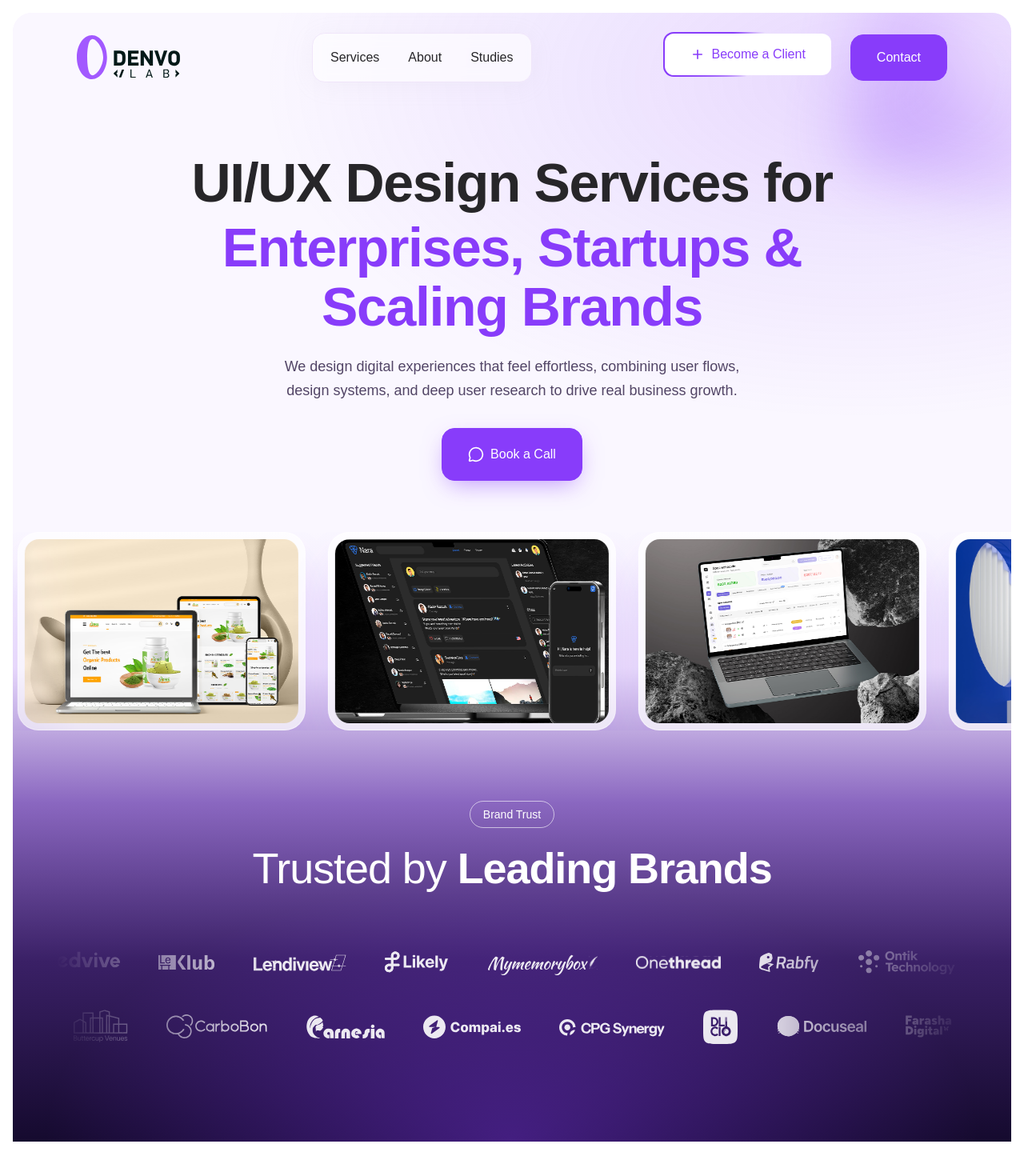
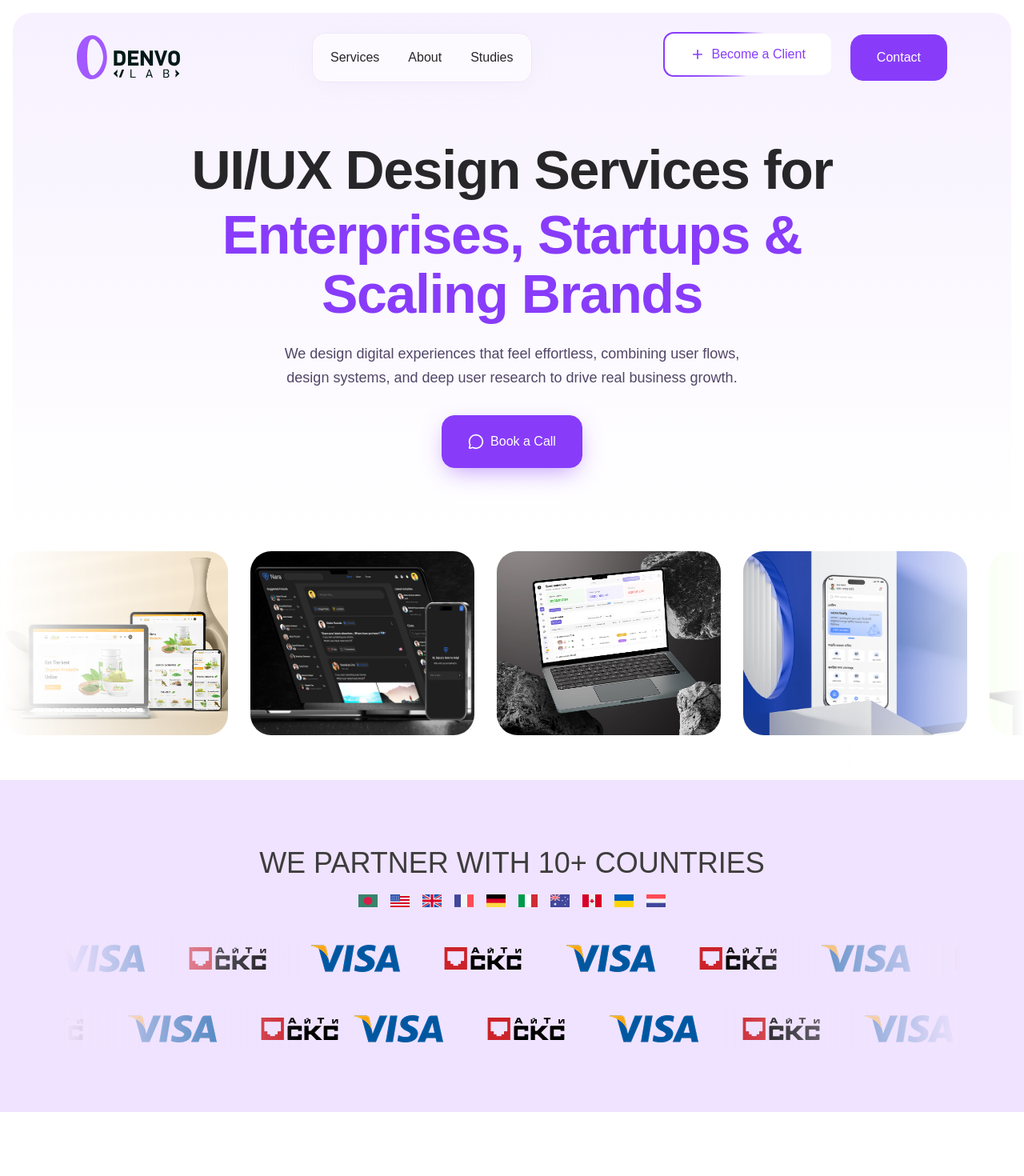
Before and after one commit to rakibthedev/denvo-final, a Next.js app: page /service-detail in a window 1280 px wide. Shown: the top 1470 px of the page at 80% size. Built offline with nearby package versions, Linux system fonts and the light colour scheme; a web font is replaced by a local one.

Commit message:
Fix Service Detail page

```diff
--- a/src/app/components/service-detail/BrandCTAForm.tsx
+++ b/src/app/components/service-detail/BrandCTAForm.tsx
@@ -33,10 +33,6 @@
         <div className="relative grid grid-cols-1 gap-12 px-6 py-12 md:grid-cols-2 md:gap-16 md:px-16 md:py-16">
           {/* Left */}
           <div>
-            <SectionBadge
-              label="Claim a $799 Consultation, on Us!"
-              className="border-[#a1a1aa] bg-transparent text-[#a1a1aa]"
-            />
             <h2 className="mt-6 text-[34px] font-extrabold leading-[110%] tracking-[-0.02em] text-white md:text-[48px]">
               Enhance Your Brand Potential <span className="text-purple-3">At No Cost!</span>
             </h2>
--- a/src/app/components/service-detail/DetailHero.tsx
+++ b/src/app/components/service-detail/DetailHero.tsx
@@ -1,52 +1,25 @@
 "use client";
 
-import Image from "next/image";
 import { MessageCircle } from "lucide-react";
 import { motion } from "motion/react";
 import Header from "../Header";
 import TextReveal from "../shared/TextReveal";
-import TrustStrip from "./TrustStrip";
-
-const shots = [
-  "/project1.png",
-  "/project3.png",
-  "/saas.png",
-  "/project5.png",
-  "/image10.png",
-  "/project2.png",
-  "/image14.png",
-  "/project4.png",
-  "/cs3-4.png",
-  "/project6.png",
-];
+import ImageSlider from "./ImageSlider";
 
 export default function DetailHero() {
   return (
-    <section className="relative overflow-hidden bg-white px-2 pt-2 md:px-4 md:pt-4">
-      <div className="relative mx-auto w-full overflow-hidden rounded-t-3xl bg-[#f6f0ff]">
-        {/* Brand gradient wash — light at the top, gradually darkening to deep purple at the bottom */}
+    // Added min-h-screen, flex, and flex-col to force full viewport height
+    <section className="relative flex flex-col overflow-hidden bg-white px-2 pt-2 md:px-4 md:pt-4">
       <div
-          className="pointer-events-none absolute inset-0"
-          style={{
-            background:
-              "radial-gradient(120% 60% at 85% 6%, rgba(136,60,250,0.16) 0%, rgba(136,60,250,0) 50%), linear-gradient(180deg,#faf7ff 0%,#faf7ff 46%,#ece1fb 58%,#8a67c0 70%,#3a2066 84%,#150a2e 100%)",
-          }}
-        />
-        {/* Holographic accent (top) */}
-        <div className="pointer-events-none absolute -right-16 -top-10 hidden size-64 rotate-12 rounded-3xl bg-[conic-gradient(from_120deg,#c496ff,#883cfa,#b377ff,#eee0ff,#c496ff)] opacity-30 blur-2xl md:block" />
-        {/* Soft brand glow rising from the bottom */}
-        <div
-          className="pointer-events-none absolute inset-x-0 bottom-0 h-[460px]"
-          style={{
-            background:
-              "radial-gradient(65% 100% at 50% 100%, rgba(136,60,250,0.4) 0%, rgba(136,60,250,0) 72%)",
-          }}
-        />
-
-        <div className="relative z-10 mx-auto max-w-[1440px]">
+        className="relative mx-auto flex w-full flex-1 flex-col overflow-hidden rounded-t-3xl"
+        style={{ background: "linear-gradient(#f7f1ff, #ffffff)" }}
+      >
+        <div className="relative z-10 mx-auto flex w-full max-w-[1440px] flex-1 flex-col">
           <Header />
 
-          <div className="mx-auto flex flex-col items-center gap-6 px-5 pb-14 pt-36 text-center md:px-20 md:pb-16 md:pt-44">
+          {/* Added flex-1 and justify-center to vertically center the inner content block */}
+          <div className="mx-auto flex flex-1 flex-col items-center justify-center px-4 pt-25 pb-12 text-center md:pt-40 md:pb-20">
+            <div className="flex flex-col items-center gap-6">
               <TextReveal
                 as="h1"
                 className="max-w-[900px] justify-center text-[40px] font-extrabold leading-[108%] tracking-[-0.02em] text-ink md:text-[68px] wide:text-[76px]"
@@ -80,34 +53,7 @@
                 Book a Call
               </motion.a>
             </div>
-
-          {/* Infinite image slider — inside hero, on the same background */}
-          <div className="relative z-10 overflow-hidden pb-6 md:pb-8">
-            <div
-              className="flex w-max animate-marquee-left gap-5 md:gap-7 [mask-image:linear-gradient(90deg,transparent,#000_6%,#000_94%,transparent)]"
-              style={{ animationDuration: "70s" }}
-            >
-              {[...shots, ...shots].map((s, i) => (
-                <div
-                  key={i}
-                  className="w-[280px] shrink-0 overflow-hidden rounded-[26px] border border-white/60 bg-white/70 p-2 shadow-[0px_24px_60px_-30px_rgba(136,60,250,0.4)] backdrop-blur-sm md:w-[360px]"
-                >
-                  <div className="overflow-hidden rounded-[18px]">
-                    <Image
-                      src={s}
-                      alt=""
-                      width={720}
-                      height={460}
-                      className="h-[190px] w-full object-cover md:h-[230px]"
-                    />
           </div>
-                </div>
-              ))}
-            </div>
-          </div>
-
-          {/* Trusted-by brand logos — inside the hero, on the same background */}
-          <TrustStrip />
         </div>
       </div>
     </section>
--- a/src/app/components/service-detail/FaqSection.tsx
+++ b/src/app/components/service-detail/FaqSection.tsx
@@ -39,7 +39,6 @@
     <section className="bg-white py-16 md:py-24">
       <div className="mx-auto w-full max-w-[900px] px-5 md:px-8">
         <div className="flex flex-col items-center text-center">
-          <SectionBadge label="FAQs" />
           <h2 className="mt-6 text-[32px] font-extrabold leading-[112%] tracking-[-0.02em] text-ink md:text-[52px]">
             Your Questions <span className="text-primary">Answered!</span>
           </h2>
--- a/src/app/components/service-detail/GrowthStrategy.tsx
+++ b/src/app/components/service-detail/GrowthStrategy.tsx
@@ -30,9 +30,8 @@
 
   return (
     <section className="bg-white py-16 md:py-24">
-      <div className="mx-auto w-full max-w-[1440px] px-5 md:px-20">
-        <SectionBadge label="Why Denvo Lab for UI/UX Design" />
-        <h2 className="mt-6 max-w-[760px] text-[32px] font-extrabold leading-[112%] tracking-[-0.02em] text-ink md:text-[52px]">
+      <div className="mx-auto w-full max-w-[1440px] px-5 md:px-20 flex flex-col items-center">
+        <h2 className="mt-6 mb-6 max-w-[760px] text-[32px] font-extrabold leading-[112%] tracking-[-0.02em] text-ink md:text-[52px]">
           Because <span className="text-primary">Good Design</span> Is a{" "}
           <span className="text-primary">Business Growth</span> Strategy
         </h2>
--- /dev/null
+++ b/src/app/components/service-detail/ImageSlider.tsx
@@ -0,0 +1,58 @@
+"use client";
+
+import Image from "next/image";
+
+const shots = [
+  "/project1.png",
+  "/project3.png",
+  "/saas.png",
+  "/project5.png",
+  "/image10.png",
+  "/project2.png",
+  "/image14.png",
+  "/project4.png",
+  "/cs3-4.png",
+  "/project6.png",
+];
+
+export default function ImageSlider() {
+  return (
+    <div>
+        <div className="py-6 relative">
+
+        {/* Left Fade Overlay */}
+        {/* Change 'from-white' to your background color if it's not white */}
+        <div className="pointer-events-none absolute left-0 top-0 z-20 h-full w-24 bg-gradient-to-r from-white to-transparent md:w-[270px]" />
+
+        {/* Infinite image slider */}
+        <div className="relative z-10 overflow-hidden pb-6 md:pb-8">
+            <div
+            className="flex w-max animate-marquee-left gap-5 md:gap-7"
+            style={{ animationDuration: "70s" }}
+            >
+            {[...shots, ...shots].map((s, i) => (
+                <div
+                key={i}
+                className="w-[280px] shrink-0 overflow-hidden rounded-[26px]"
+                >
+                <div className="overflow-hidden rounded-[18px]">
+                    <Image
+                    src={s}
+                    alt=""
+                    width={720}
+                    height={460}
+                    className="h-[190px] w-full object-cover md:h-[230px]"
+                    />
+                </div>
+                </div>
+            ))}
+            </div>
+        </div>
+
+        {/* Right Fade Overlay */}
+        <div className="pointer-events-none absolute right-0 top-0 z-20 h-full w-24 bg-gradient-to-l from-white to-transparent md:w-[270px]" />
+
+        </div>
+    </div>
+  );
+}
--- a/src/app/components/service-detail/IndustriesExpertise.tsx
+++ b/src/app/components/service-detail/IndustriesExpertise.tsx
@@ -20,7 +20,7 @@
       <div className="mx-auto w-full max-w-[1440px] px-5 md:px-20">
         <div className="flex flex-col gap-8 md:flex-row md:items-end md:justify-between">
           <div>
-            <SectionBadge label="Industries" className="border-white/20 bg-white/10 text-purple-3" />
+            {/* <SectionBadge label="Industries" className="border-white/20 bg-white/10 text-purple-3" /> */}
             <h2 className="mt-6 max-w-[720px] text-[32px] font-extrabold leading-[112%] tracking-[-0.02em] text-white md:text-[52px]">
               Our Expertise Across Diverse{" "}
               <span className="text-purple-3">Design Service Industries</span>
--- a/src/app/components/service-detail/ProductCapabilities.tsx
+++ b/src/app/components/service-detail/ProductCapabilities.tsx
@@ -55,7 +55,7 @@
       />
       <div className="relative mx-auto w-full max-w-[1440px] px-5 md:px-20">
         <div className="flex flex-col items-center text-center">
-          <SectionBadge label="Our Works" className="border-white/20 bg-white/10 text-purple-3" />
+          {/* <SectionBadge label="Our Works" className="border-white/20 bg-white/10 text-purple-3" /> */}
           <h2 className="mt-6 text-[32px] font-extrabold leading-[112%] tracking-[-0.02em] text-white md:text-[52px]">
             Our Product Design <span className="text-purple-3">Capabilities!</span>
           </h2>
--- a/src/app/components/service/ServiceHero.tsx
+++ b/src/app/components/service/ServiceHero.tsx
@@ -31,7 +31,8 @@
         <div className="relative z-10 max-w-[1440px] mx-auto">
           <Header />
 
-          <div className="mx-auto flex h-auto w-full flex-col items-start gap-10 px-5 pb-16 pt-32 md:h-screen md:justify-center md:px-20 md:pb-0 md:pt-0">
+          <div className="mx-auto flex h-auto w-full flex-col items-start gap-10 px-5 pb-16 pt-32 md:h-screen
+           md:justify-center md:px-20 md:pb-0 md:pt-0">
             <div className="md:max-w-[620px]">
               <TextReveal
                 as="h1"
--- a/src/app/service-detail/page.tsx
+++ b/src/app/service-detail/page.tsx
@@ -1,5 +1,6 @@
 import type { Metadata } from "next";
 import DetailHero from "../components/service-detail/DetailHero";
+import ImageSlider from "../components/service-detail/ImageSlider";
 import IdeaTransformation from "../components/service-detail/IdeaTransformation";
 import GrowthStrategy from "../components/service-detail/GrowthStrategy";
 import FigmaPreview from "../components/service-detail/FigmaPreview";
@@ -12,6 +13,10 @@
 import FaqSection from "../components/service-detail/FaqSection";
 import BrandCTAForm from "../components/service-detail/BrandCTAForm";
 import Footer from "../components/Footer";
+import Principles from "../components/Principles";
+import Partners from "../components/Partners";
+import Services from "../components/Services";
+import Testimonials from "../components/Testimonials";
 
 export const metadata: Metadata = {
   title: "UI/UX Design Services — Denvo Lab",
@@ -23,14 +28,14 @@
   return (
     <main className="bg-white">
       <DetailHero />
-      <IdeaTransformation />
+      <ImageSlider />
+      <Partners />
       <GrowthStrategy />
       <FigmaPreview />
-      <Timeline30Days />
+      <Services />
       <CoreServices />
       <IndustriesExpertise />
-      <ToolsPlatform />
-      <SuccessStories />
+      <Testimonials />
       <ProductCapabilities />
       <FaqSection />
       <BrandCTAForm />
```
Lines whose indentation alone changed are shown as unchanged.
